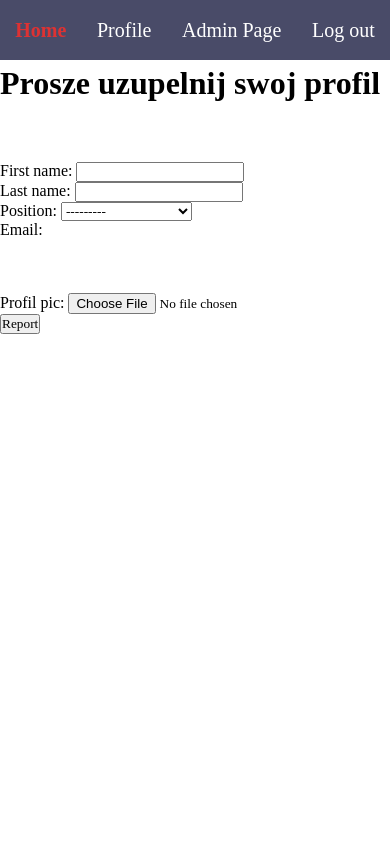
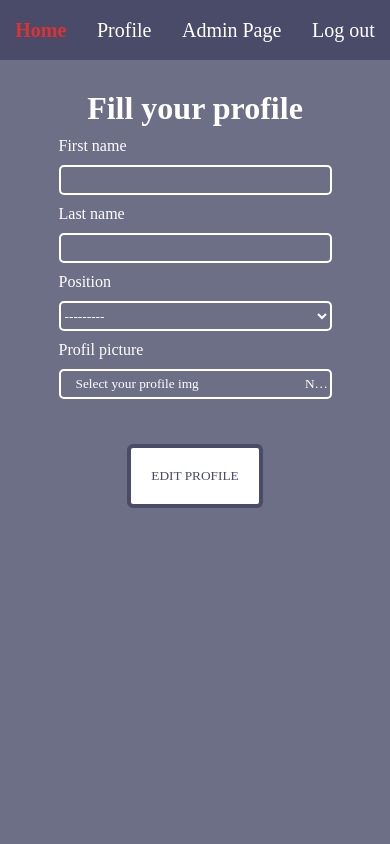
Before and after one commit to Karol204/BugTracker, a Django app: page /profil/1 in a window 390 px wide. Run offline with Django 3.2, Linux system fonts and the light colour scheme; the visitor is signed in with stand-in values (Sample User, id 1); data that the repository does not hold is empty; some web fonts are replaced.

Commit message:
Mobile style

```diff
--- a/pages/views.py
+++ b/pages/views.py
@@ -102,22 +102,31 @@ class ProfilFormView(LoginRequiredMixin, View):
 
     def get(self, request, id):
         user_id = request.user.id
-        # employee = Employee.objects.filter(account_id=user_id)
-        # if employee:
-        #     person = Employee.objects.get(account_id=user_id)
-        #     form = ProfilForm(isinstance(person))
-        # else:
-        form = ProfilForm()
-        ctx = {
-            'form': form,
-        }
-        return render(request, 'profilFormPage.html', ctx)
+        employee = Employee.objects.filter(account_id=user_id)
+        if employee:
+            person = Employee.objects.get(account_id=user_id)
+            ctx = {
+                'employee': person
+            }
+            return render(request, 'profilPage.html', ctx)
+        else:
+            form = ProfilForm()
+            ctx = {
+                'form': form,
+            }
+            return render(request, 'profilFormPage.html', ctx)
 
 
-    def post(self, request):
+    def post(self, request, id):
         form = ProfilForm(request.POST, request.FILES,)
-        if form.is_valid():
-            form.save()
+        new_employee = Employee()
+        new_employee.account = request.user
+        new_employee.first_name = form.cleaned_data['first_name']
+        new_employee.last_name = form.cleaned_data['last_name']
+        new_employee.position = form.cleaned_data['position']
+        new_employee.email = request.user.email
+        # new_employee.attachment = form.cleaned_data['attachment']
+        new_employee.save()
         return redirect('/homePage')
 
 
--- a/static/css/base.css
+++ b/static/css/base.css
@@ -353,6 +353,12 @@ a {
     align-items: center;
 }
 
+.profile-container img {
+    width: 150px;
+    height: 150px;
+    border-radius: 50%;
+}
+
 .issues-in-profile {
     display: flex;
     flex-direction: column;
@@ -384,6 +390,80 @@ a {
     font-weight: bold;
 }
 
+/* Profile form */
+
+.whole-profile-form {
+    margin-top: -65px;
+    height: 100vh;
+    overflow: hidden;
+    background-color: rgba(73,75,104, 0.8);
+    color: #fff;
+
+}
+
+.profile-form {
+    width: 100vw;
+    margin-top: 90px;
+    display: flex;
+    flex-direction: column;
+    justify-content: center;
+    align-items: center;
+}
+
+.profile-form-container {
+    display: flex;
+    flex-direction: column;
+    width: 70vw;
+}
+
+.profile-form-container label {
+    margin: 10px 0;
+}
+
+.profile-form-container input,
+.profile-form-container select{
+    height: 30px;
+    border-radius: 5px;
+    background-color: transparent;
+    border: 2px solid #fff;
+    color: #fff;
+}
+.profile-form-container select option {
+    background-color: rgba(73,75,104, 0.8);
+}
+
+.profile-form-container input[type="file"]::-webkit-file-upload-button {
+  visibility: hidden;
+}
+.profile-form-container input[type="file"]::before {
+    content: 'Select your profile img';
+    display: inline-block;
+    outline: none;
+    white-space: nowrap;
+    cursor: pointer;
+    text-align: center;
+    padding: 5px 15px;
+}
+
+.profile-form button {
+    color: #494b68 !important;
+    text-transform: uppercase;
+    margin-top: 45px;
+    background: #ffffff;
+    padding: 20px;
+    border: 4px solid #494b68 !important;
+    border-radius: 6px;
+    display: inline-block;
+    transition: all 0.3s ease 0s;
+}
+
+
+.profile-form button:hover {
+color: #494949 !important;
+border-radius: 50px;
+border-color: #494949 !important;
+transition: all 0.3s ease 0s;
+}
 
 /* Bug report form */
 
@@ -446,13 +526,7 @@ a {
     transform: scale(0.98);
 }
 
-.urgent {
-    background-color:  rgba(200, 32, 33, 0.8);
-}
 
-.asap {
-    background-color: rgba(140, 32, 203, 0.8);
-}
 
 .form {
     position: fixed;
@@ -515,13 +589,10 @@ td img {
     transform: translateY(26%);
 }
 
-
-
-
 .urgent {
     background-color: rgba(200, 89, 140, 0.6);
 }
 
 .asap {
-    background-color: rgba(255, 0, 0, 0.2);
+    background-color: rgba(190, 172, 103, 0.8);
 }
--- a/templates/profilFormPage.html
+++ b/templates/profilFormPage.html
@@ -1,16 +1,34 @@
 {% extends '_base.html' %}
 {% load static %}
+{% load field_attrs %}
+{% block content %}
+<div class="whole-profile-form">
 
-{% block content %}
-<div style="margin-top: 60px">
-<h1>Prosze uzupelnij swoj profil</h1>
- <form method="post" style="margin-top: 60px">
+ <form method="post" class="profile-form">
+     <h1>Fill your profile</h1>
         {% csrf_token %}
 
-            <div>
-                {{ form.as_p }}
+            <div class="profile-form-container">
+                <label>First name</label>
+                {{ form.first_name|attr:"placeholder:" }}
+
             </div>
-            <button type="submit">Report</button>
+
+            <div class="profile-form-container">
+                <label>Last name</label>
+                {{ form.last_name|attr:"placeholder:" }}
+
+            </div>
+            <div class="profile-form-container">
+                <label>Position</label>
+                {{ form.position|attr:"placeholder:" }}
+
+            </div>
+            <div class="profile-form-container">
+                <label>Profil picture</label>
+                {{ form.profil_pic }}
+            </div>
+            <button type="submit">Edit profile</button>
     </form>
     </div>
 {% endblock %}
```
